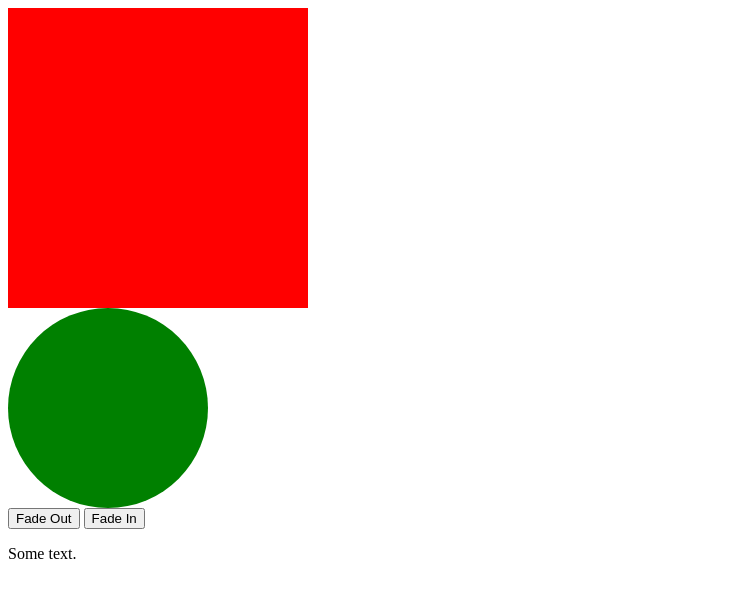
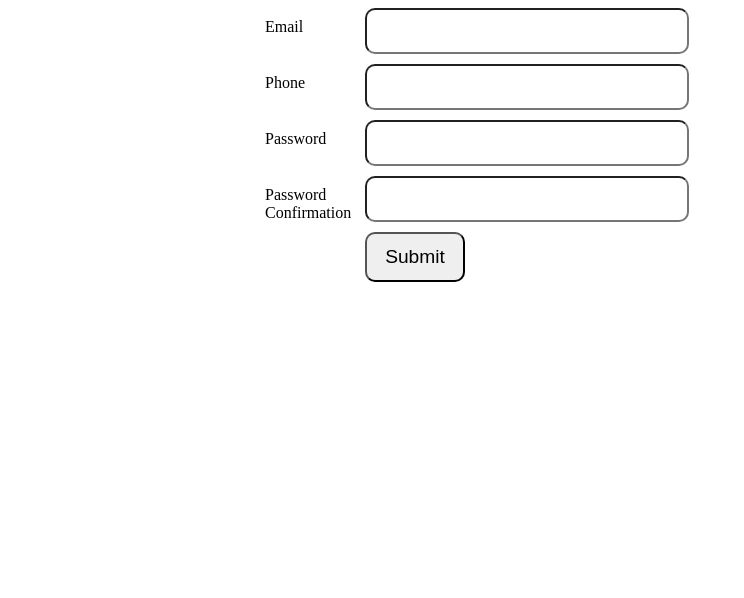
Before and after one commit to zxsteven/jQueryPractice, a plain HTML site: page index.html in a window 1280 px wide. Shown: the whole page, without its empty margins (0-744 px from the left). Drawn offline with Linux system fonts and the light colour scheme.

Commit message:
Added forms

```diff
--- a/app.js
+++ b/app.js
@@ -1,6 +1,12 @@
-var regex = /great/;
-var string = "Regex is great!";
+$("#validate").submit(function(event) {
+	event.preventDefault();
 
-var result = string.match(regex);
+	function isValidEmailAddress(emailAddress) {
+    var pattern = /^([a-z\d!#$%&'*+\-\/=?^_`{|}~\u00A0-\uD7FF\uF900-\uFDCF\uFDF0-\uFFEF]+(\.[a-z\d!#$%&'*+\-\/=?^_`{|}~\u00A0-\uD7FF\uF900-\uFDCF\uFDF0-\uFFEF]+)*|"((([ \t]*\r\n)?[ \t]+)?([\x01-\x08\x0b\x0c\x0e-\x1f\x7f\x21\x23-\x5b\x5d-\x7e\u00A0-\uD7FF\uF900-\uFDCF\uFDF0-\uFFEF]|\\[\x01-\x09\x0b\x0c\x0d-\x7f\u00A0-\uD7FF\uF900-\uFDCF\uFDF0-\uFFEF]))*(([ \t]*\r\n)?[ \t]+)?")@(([a-z\d\u00A0-\uD7FF\uF900-\uFDCF\uFDF0-\uFFEF]|[a-z\d\u00A0-\uD7FF\uF900-\uFDCF\uFDF0-\uFFEF][a-z\d\-._~\u00A0-\uD7FF\uF900-\uFDCF\uFDF0-\uFFEF]*[a-z\d\u00A0-\uD7FF\uF900-\uFDCF\uFDF0-\uFFEF])\.)+([a-z\u00A0-\uD7FF\uF900-\uFDCF\uFDF0-\uFFEF]|[a-z\u00A0-\uD7FF\uF900-\uFDCF\uFDF0-\uFFEF][a-z\d\-._~\u00A0-\uD7FF\uF900-\uFDCF\uFDF0-\uFFEF]*[a-z\u00A0-\uD7FF\uF900-\uFDCF\uFDF0-\uFFEF])\.?$/i;
+    return pattern.test(emailAddress);
+	};
 
-alert(result);
+	if (!isValidEmailAddress($('#email').val())) {
+		$('#error').html("Please enter a valid email...")
+	};
+});
--- a/index.html
+++ b/index.html
@@ -11,10 +11,27 @@
 </head>
 
 <body>
-	<div id='square'></div>
-	<div id='circle'></div>
-	<button id="text">Fade Out</button> <button id="texts">Fade In</button>
-	<p>Some text.</p>
+	<div id="error"></div>
+	<div id='form'>
+		<form id="validate">
+
+			<label for="email">Email</label>
+				<input name="email" id="email" /> <br />
+
+			<label for="phone">Phone</label>
+				<input name="phone" /> <br />
+
+			<label for="password">Password</label>
+				<input name="password" type="password" /> <br />
+
+			<label for="password">Password Confirmation</label>
+				<input name="password" type="password" /> <br />
+
+			<input id="submit" type="submit" value="Submit">
+
+		</form>
+	</div>
+
 
 	<script type="text/javascript" src="jquery-2.2.0.min.js"></script>
 	<script type="text/javascript" src="app.js"></script>
--- a/style.css
+++ b/style.css
@@ -1,14 +1,34 @@
-#square {
-	width: 300px;
-	height: 300px;
-	background-color: red;
-	display: block;
+#form {
+	margin: 0 auto;
+	width: 750px;
 }
 
-#circle {
-	width: 200px;
-	height: 200px;
-	border-radius: 50%;
-	background-color: green;
-	display: block;
+input {
+	padding: 10px;
+	border-radius: 10px;
+	font-size: 1.2em;
+	border: 1px sold grey;
+	margin-bottom: 10px;
+	width: 300px;
 }
+
+label {
+	float: left;
+	padding-top: 10px;
+	width: 100px;
+}
+
+#submit {
+	height: 50px;
+	width: 100px;
+	margin-left: 100px;
+}
+
+#error {
+	font-size: 1.3em;
+	width: 25%;
+	border-radius: 10px;
+	background-color: yellow;
+	text-align: center;
+	margin: 0 auto;
+}
```
